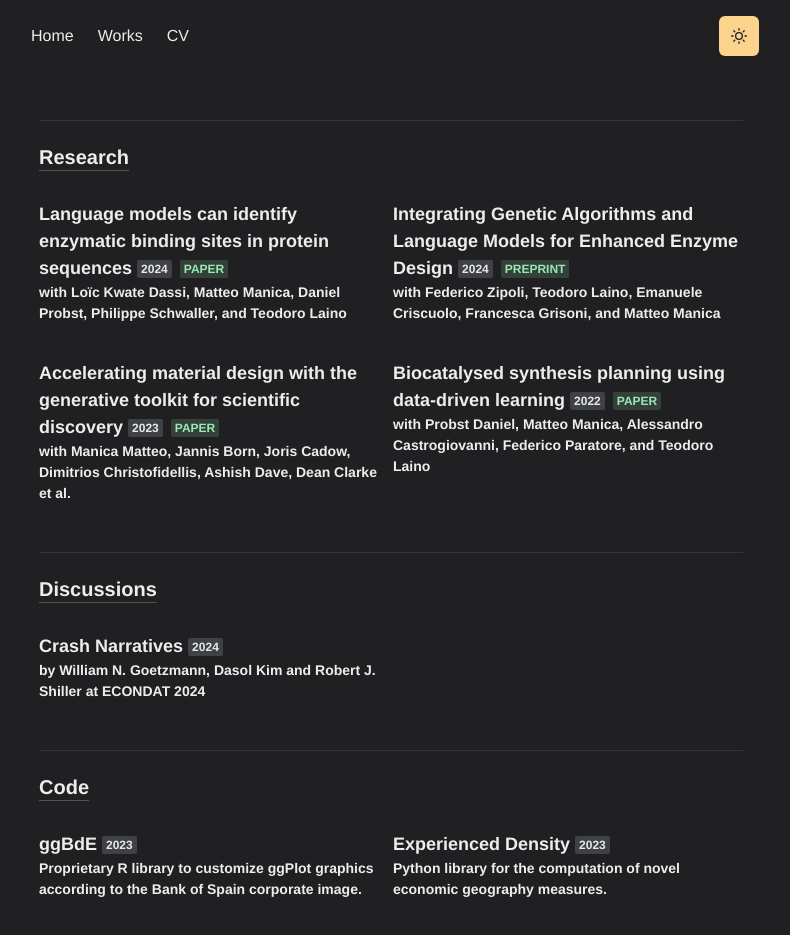
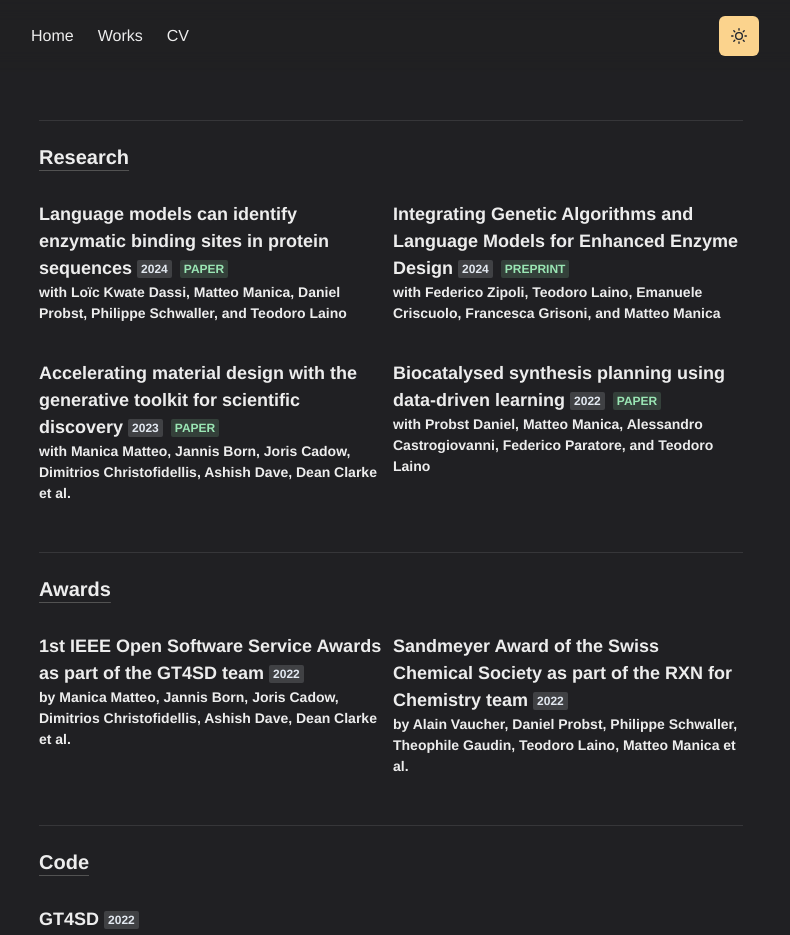
Before and after one commit to yvesnana/nana.github.io, a Next.js app: page /works in a window 1280 px wide. Shown: the top 935 px of the page, without its empty margins (249-1039 px from the left). Built offline with nearby package versions, Linux system fonts and the light colour scheme; a web font is replaced by a local one.

Commit message:
Update works.js

```diff
--- a/pages/works.js
+++ b/pages/works.js
@@ -69,7 +69,7 @@ const Works = () => (
       <Section delay={0.4}>
         <Divider my={6}/>
         <Heading as="h3" variant="section-title">
-          Discussions
+          Awards
         </Heading>
       </Section>
 
@@ -77,13 +77,23 @@ const Works = () => (
 
       <Section delay={0.4}>
           <LinkGridItem
-            href="CrashNarratives_discussion.pdf"
-            title="Crash Narratives"
-            meta1="2024"
+            href="https://conferences.computer.org/services/2022/awards/oss_award.html"
+            title="1st IEEE Open Software Service Awards as part of the GT4SD team"
+            meta1="2022"
             >
-            by William N. Goetzmann, Dasol Kim and Robert J. Shiller at ECONDAT 2024
+            by Manica Matteo, Jannis Born, Joris Cadow, Dimitrios Christofidellis, Ashish Dave, Dean Clarke et al.
           </LinkGridItem>
         </Section>
+      <Section delay={0.4}>
+          <LinkGridItem
+            href="https://scg.ch/component/pages/page-sandmeyer"
+            title="Sandmeyer Award of the Swiss Chemical Society as part of the RXN for Chemistry team"
+            meta1="2022"
+            >
+            by Alain Vaucher, Daniel Probst, Philippe Schwaller, Theophile Gaudin, Teodoro Laino, Matteo Manica et al.
+          </LinkGridItem>
+        </Section>
+
 
       </SimpleGrid>
 
@@ -97,22 +107,13 @@ const Works = () => (
       <SimpleGrid columns={[1, 1, 2]} gap={1}>
 
       <Section delay={0.5}>
-          <WorkGridItemNoLink
-           title="ggBdE"
-           meta1={"2023"}
-           >
-          Proprietary R library to customize ggPlot graphics according to the Bank of Spain corporate image.
-          </WorkGridItemNoLink>
-        </Section>
-
-        <Section delay={0.5}>
-          <WorkGridItemExternal
-          href={"https://github.com/nicoforteza/expden"}
-          title="Experienced Density"
-          meta1={"2023"}
-          >
-            Python library for the computation of novel economic geography measures.
-          </WorkGridItemExternal>
+          <LinkGridItem
+            href="https://github.com/GT4SD"
+            title="GT4SD"
+            meta1="2022"
+            >
+            GT4SD aims to accelerate scientific discovery by creating an open community around generative models, making them accessible and easier to use for scientists. Their open-source library, gt4sd-core, provides tools for generating hypotheses and fine-tuning AI models, facilitating the adoption of generative AI in scientific research.
+          </LinkGridItem>
         </Section>
 
       </SimpleGrid>
```
